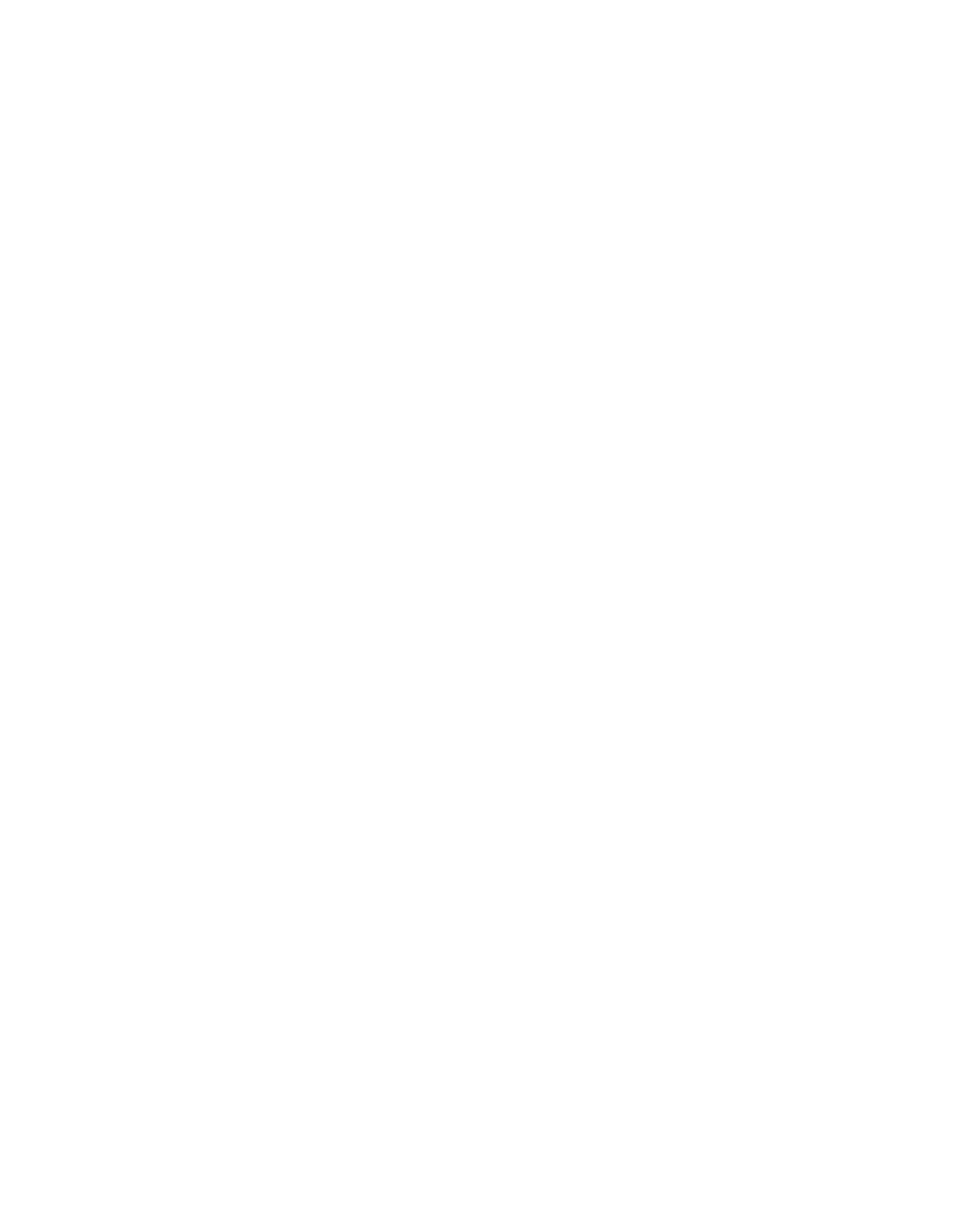
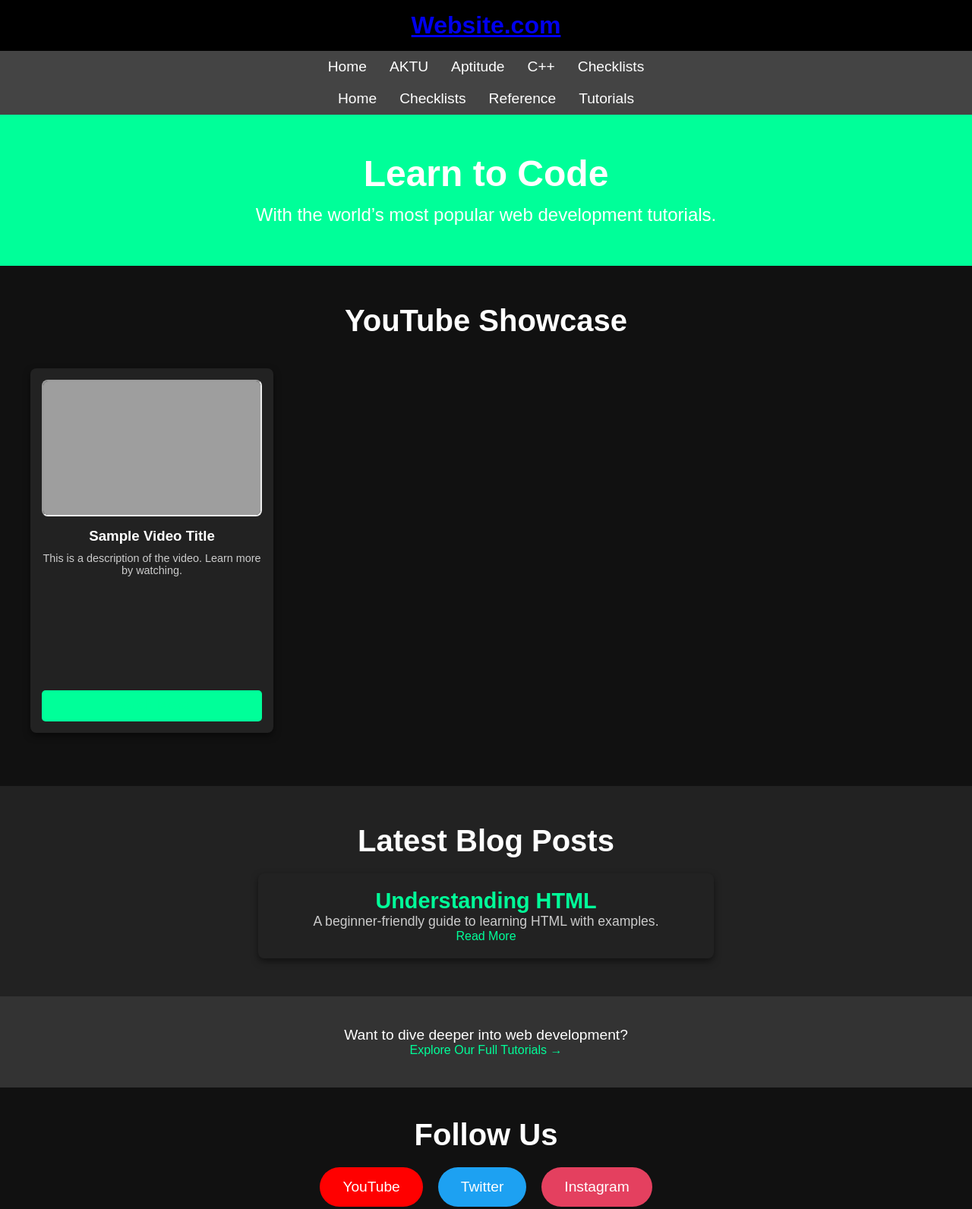
Before and after one commit to yadav1902ashutosh/website, a plain HTML site: page DSA/index.html in a window 1280 px wide. Shown: the top 1592 px of the page at 76% size. Before the commit the page ends 800 px from the top, so only its background shows below. Drawn offline with Linux system fonts and the light colour scheme; grey boxes are pictures that could not be loaded.

Commit message:
streamlining of the structure of the site.

```diff
--- /dev/null
+++ b/DSA/dsastyle.css
@@ -0,0 +1,266 @@
+/* Global Reset */
+* {
+  margin: 0;
+  padding: 0;
+  box-sizing: border-box;
+}
+
+body {
+  font-family: Arial, sans-serif;
+  background-color: #333;
+  color: #fff;
+}
+
+/* Header */
+header {
+  background-color: #000;
+  text-align: center;
+  position: relative;
+  z-index: 2;
+}
+
+header h1 {
+  padding: 15px;
+}
+
+nav {
+  background-color: #444;
+  padding: 10px 0;
+  display: flex;
+  flex-wrap: wrap;
+  justify-content: center;
+}
+
+nav ul {
+  list-style: none;
+  display: flex;
+  flex-wrap: wrap;
+  justify-content: center;
+  gap: 30px;
+}
+
+nav a {
+  color: #fff;
+  text-decoration: none;
+  font-size: 1.2em;
+}
+
+nav a:hover {
+  text-decoration: underline;
+}
+
+/* Hero Section */
+.hero {
+  background-color: #0f9;
+  text-align: center;
+  padding: 50px 20px;
+}
+
+.hero h1 {
+  font-size: 3em;
+  margin-bottom: 10px;
+}
+
+.hero p {
+  font-size: 1.5em;
+  line-height: 1.4;
+}
+
+/* Reusable Typography Wrapping */
+h1, h2, h3, p {
+  word-wrap: break-word;
+  white-space: normal;
+}
+
+/* YouTube Showcase */
+.youtube-showcase {
+  background-color: #111;
+  padding: 50px 20px;
+  text-align: center;
+}
+
+.youtube-showcase h2 {
+  font-size: 2.5em;
+  margin-bottom: 20px;
+}
+
+.video-scroll-container {
+  display: flex;
+  overflow-x: auto;
+  scroll-snap-type: x mandatory;
+  gap: 20px;
+  padding: 20px;
+}
+
+.video-card {
+  background-color: #222;
+  padding: 15px;
+  border-radius: 8px;
+  box-shadow: 0 4px 10px rgba(0,0,0,0.5);
+  width: 320px;
+  height: 480px;
+  scroll-snap-align: start;
+  display: flex;
+  flex-direction: column;
+  justify-content: space-between;
+  text-align: center;
+}
+
+.video-card iframe {
+  width: 100%;
+  height: 180px;
+  border-radius: 8px;
+  margin-bottom: 15px;
+}
+
+.video-card h3 {
+  color: #fff;
+  margin-bottom: 10px;
+}
+
+.video-card p {
+  font-size: 0.9em;
+  color: #ccc;
+  flex-grow: 1;
+}
+
+.video-card .show-more-btn {
+  margin-top: 10px;
+  color: #0f9;
+  font-weight: bold;
+  text-decoration: none;
+}
+
+/* CTA */
+.cta {
+  text-align: center;
+  padding: 40px 20px;
+}
+
+.cta p {
+  font-size: 1.2em;
+}
+
+.cta a {
+  color: #0f9;
+  text-decoration: none;
+}
+
+.cta a:hover {
+  text-decoration: underline;
+}
+
+/* Blog Section */
+.latest-blog-posts {
+  padding: 50px 20px;
+  background-color: #222;
+  text-align: center;
+}
+
+.latest-blog-posts h2 {
+  font-size: 2.5em;
+  margin-bottom: 20px;
+}
+
+.blog-container {
+  display: flex;
+  flex-direction: column;
+  align-items: center;
+  gap: 30px;
+}
+
+.blog-card {
+  background-color: #222;
+  padding: 20px;
+  border-radius: 8px;
+  box-shadow: 0 4px 10px rgba(0,0,0,0.5);
+  width: 80%;
+  max-width: 600px;
+  text-align: center;
+}
+
+.blog-card h3 {
+  font-size: 1.8em;
+  color: #0f9;
+}
+
+.blog-card p {
+  font-size: 1.1em;
+  color: #ccc;
+}
+
+.blog-card a {
+  color: #0f9;
+  text-decoration: none;
+}
+
+.blog-card a:hover {
+  text-decoration: underline;
+}
+
+/* Social Media */
+.social-media {
+  padding: 40px 20px;
+  text-align: center;
+  background-color: #111;
+}
+
+.social-media h2 {
+  font-size: 2.5em;
+  margin-bottom: 20px;
+}
+
+.social-links {
+  display: flex;
+  justify-content: center;
+  flex-wrap: wrap;
+  gap: 20px;
+}
+
+.social-icon {
+  padding: 15px 30px;
+  border-radius: 30px;
+  font-size: 1.2em;
+  text-decoration: none;
+  color: #fff;
+  background-color: #444;
+  transition: background-color 0.3s;
+}
+
+.social-icon:hover {
+  background-color: #0f9;
+}
+
+.youtube { background-color: #ff0000; }
+.twitter { background-color: #1da1f2; }
+.instagram { background-color: #e4405f; }
+
+/* Footer */
+footer {
+  background-color: #111;
+  padding: 20px;
+  text-align: center;
+  font-size: 0.9em;
+}
+
+/* Button Reuse */
+.show-more-btn {
+  background-color: #0f9;
+  color: #fff;
+  padding: 10px 20px;
+  border-radius: 5px;
+  text-decoration: none;
+  font-size: 1.1em;
+  transition: background-color 0.3s ease;
+}
+
+.show-more-btn:hover {
+  background-color: #0c7d7d;
+}
+
+/* Responsive */
+@media (max-width: 768px) {
+  .hero h1 { font-size: 2.2em; }
+  .hero p { font-size: 1.3em; }
+  .video-scroll-container { flex-direction: column; gap: 10px; }
+}
--- a/DSA/index.html
+++ b/DSA/index.html
@@ -1,11 +1,86 @@
 <!DOCTYPE html>
 <html lang="en">
 <head>
-    <meta charset="UTF-8">
-    <meta name="viewport" content="width=device-width, initial-scale=1.0">
-    <title>Document</title>
+  <meta charset="UTF-8" />
+  <meta name="viewport" content="width=device-width, initial-scale=1.0"/>
+  <title>Learn Web Development</title>
+  <link rel="stylesheet" href="dsastyle.css" />
 </head>
 <body>
 
+  <!-- Header -->
+  <header>
+    <h1><a href="../index.html">Website.com</a></h1>
+    <nav>
+      <ul>
+        <li><a href="../index.html">Home</a></li>
+        <li><a href="Aktu/index.html">AKTU</a></li>
+        <li><a href="Aptitude/index.html">Aptitude</a></li>
+        <li><a href="C++/index.html">C++</a></li>
+        <li><a href="Checklist/index.html">Checklists</a></li>
+      </ul>
+    </nav>
+    <nav>
+        <ul>
+            <li><a href="index.html">Home</a></li>
+            <li><a href="checklists/index.html">Checklists</a></li>
+            <li><a href="Reference/index.html">Reference</a></li>
+            <li><a href="Tutorials/index.html">Tutorials</a></li>
+        </ul>
+    </nav>
+  </header>
+
+  <!-- Hero Section -->
+  <section class="hero">
+    <h1>Learn to Code</h1>
+    <p>With the world’s most popular web development tutorials.</p>
+  </section>
+
+  <!-- YouTube Showcase -->
+  <section class="youtube-showcase">
+    <h2>YouTube Showcase</h2>
+    <div class="video-scroll-container">
+      <div class="video-card">
+        <iframe src="https://www.youtube.com/embed/dQw4w9WgXcQ" allowfullscreen></iframe>
+        <h3>Sample Video Title</h3>
+        <p>This is a description of the video. Learn more by watching.</p>
+        <a href="#" class="show-more-btn">Watch More</a>
+      </div>
+    </div>
+  </section>
+
+  <!-- Blog Posts -->
+  <section class="latest-blog-posts">
+    <h2>Latest Blog Posts</h2>
+    <div class="blog-container">
+      <div class="blog-card">
+        <h3>Understanding HTML</h3>
+        <p>A beginner-friendly guide to learning HTML with examples.</p>
+        <a href="#">Read More</a>
+      </div>
+    </div>
+  </section>
+
+  <!-- CTA -->
+  <section class="cta">
+    <p>Want to dive deeper into web development?</p>
+    <a href="#">Explore Our Full Tutorials &rarr;</a>
+  </section>
+
+  <!-- Social Media -->
+  <section class="social-media">
+    <h2>Follow Us</h2>
+    <div class="social-links">
+      <a href="#" class="social-icon youtube">YouTube</a>
+      <a href="#" class="social-icon twitter">Twitter</a>
+      <a href="#" class="social-icon instagram">Instagram</a>
+    </div>
+  </section>
+
+  <!-- Footer -->
+  <footer>
+    <p>&copy; 2025 LearnWeb | Demo Only</p>
+  </footer>
+
 </body>
 </html>
```
Also changed, not shown: index.html (+7 -5 lines), DSA/Reference/index.html (added), DSA/Tutorials/index.html (added), DSA/checklists/index.html (added).
